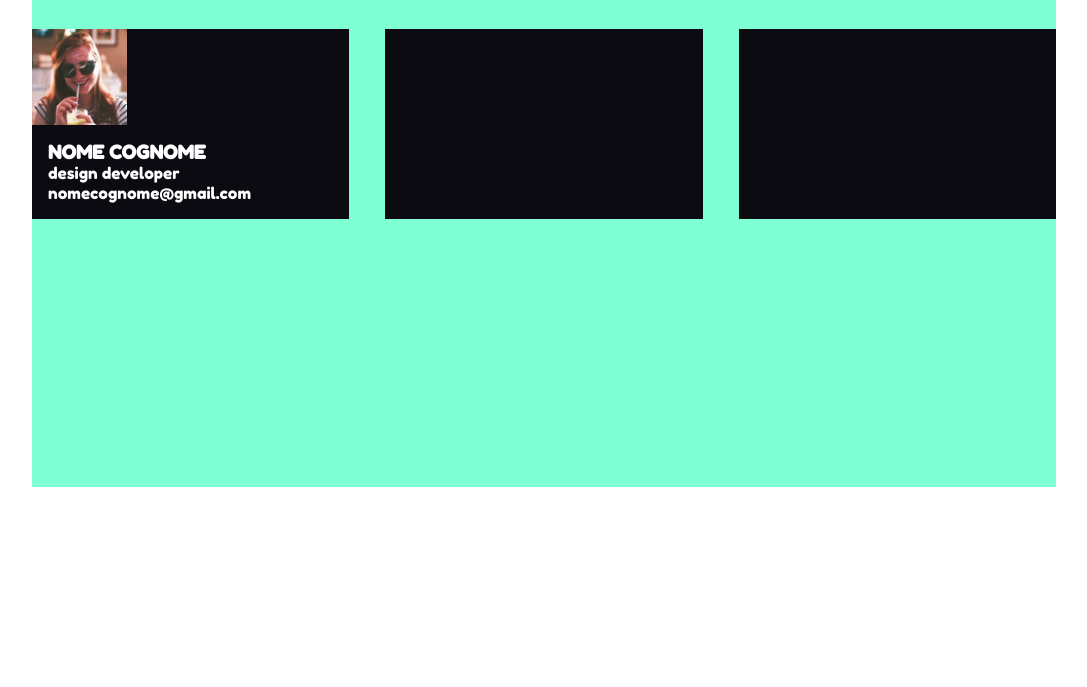
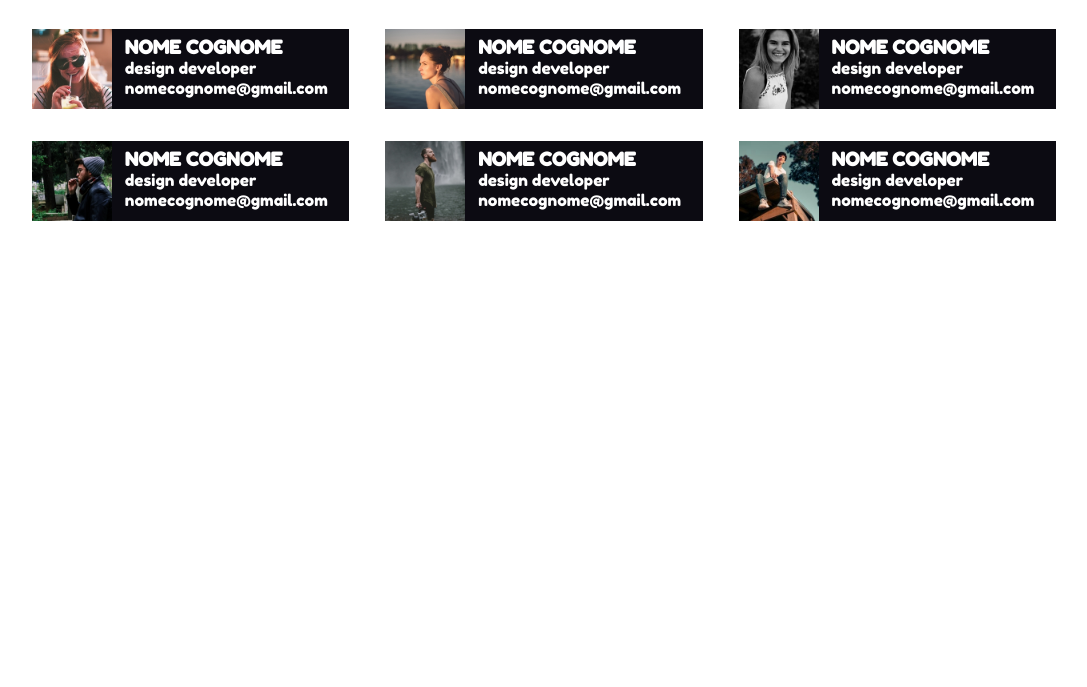
Before and after one commit to FabrizioMisseri/html-css-float-cards-with_flexb-box-, a plain HTML site: page index.html in a window 1280 px wide. Shown: the part 113-800 px from the top of the page, without its empty margins (96-1183 px from the left). Drawn offline with Linux system fonts and the light colour scheme.

Commit message:
aggiunte altre carte e rimossi debug dal codice

```diff
--- a/css/style.css
+++ b/css/style.css
@@ -19,9 +19,6 @@
 main{
     width: 80%;
     margin: auto;
-    /* debug */
-    height: 600px;
-    background-color: aquamarine;
 }
 
 
@@ -51,11 +48,11 @@ main{
 
 .item img{
     float: left;
-    width: 30%;
+    width: 80px;
 }
 
 .item div{
     float: left;
-    padding: 1em;
+    padding: 0.4em 0.8em;
     color: white;
 }
--- a/index.html
+++ b/index.html
@@ -43,15 +43,64 @@
                     </div>
                 </div>
 
-                <div class="item"></div>
-                <div class="item"></div>
+                <div class="item clearfix">
+                    <img src="img/female2.png" alt="">
+
+                    <div>
+                        <h3>NOME COGNOME</h3>
+
+                        <p>design developer <br>
+                        nomecognome@gmail.com</p>
+                    </div>
+                </div>
+
+                <div class="item clearfix">
+                    <img src="img/female3.png" alt="">
+
+                    <div>
+                        <h3>NOME COGNOME</h3>
+
+                        <p>design developer <br>
+                        nomecognome@gmail.com</p>
+                    </div>
+                </div>
             </div>
+
 
             <!-- SECONDA RIGA -->
             <div class="row">
-                <div class="item"></div>
-                <div class="item"></div>
-                <div class="item"></div>
+                <div class="item clearfix">
+                    <img src="img/male1.png" alt="">
+
+                    <div>
+                        <h3>NOME COGNOME</h3>
+
+                        <p>design developer <br>
+                        nomecognome@gmail.com</p>
+                    </div>
+                </div>
+
+                <div class="item clearfix">
+                    <img src="img/male2.png" alt="">
+
+                    <div>
+                        <h3>NOME COGNOME</h3>
+
+                        <p>design developer <br>
+                        nomecognome@gmail.com</p>
+                    </div>
+                </div>
+
+                <div class="item clearfix">
+                    <img src="img/male3.png" alt="">
+
+                    <div>
+                        <h3>NOME COGNOME</h3>
+
+                        <p>design developer <br>
+                        nomecognome@gmail.com</p>
+                    </div>
+                </div>
             </div>
 
         </section>
```
